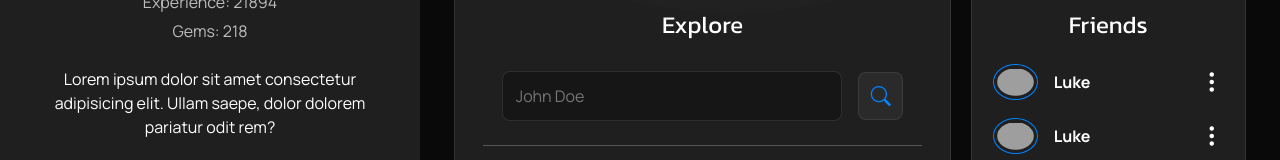
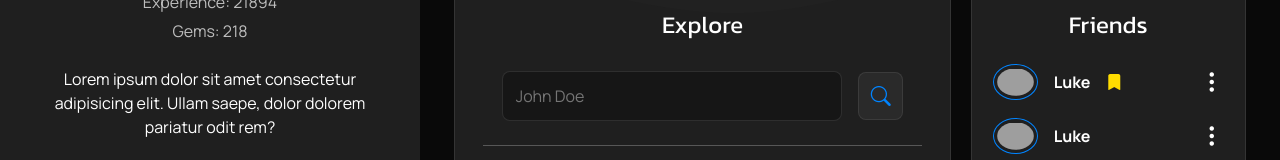
Before and after one commit to TDG-Org/Statue-Status, a React (Create React App) app in the folder client/: page /discover in a window 1280 px wide. Shown: the part 293-453 px from the top of the page. Built offline with nearby package versions, Linux system fonts and the light colour scheme; grey boxes are pictures that could not be loaded.

Commit message:
add bookmark label on a user

```diff
--- a/client/src/pages/Discover/DiscoverPage.jsx
+++ b/client/src/pages/Discover/DiscoverPage.jsx
@@ -138,7 +138,10 @@ const DiscoverPage = () => {
             <li className="friend">
               <div className="friend-left">
                 <img src={Planet} alt="" className="friend-avatar" />
+
                 <p className="friend-username">Luke</p>
+
+                <i className="bi bi-bookmark-fill" title="bookmark"></i>
               </div>
               <button className="view-friend"><i className="bi bi-three-dots-vertical"></i></button>
             </li>
--- a/client/src/pages/Discover/DiscoverPage.scss
+++ b/client/src/pages/Discover/DiscoverPage.scss
@@ -216,6 +216,10 @@
           margin: 0 1rem;
           font-weight: bold;
         }
+
+        .bi {
+          color: $yellow-clr;
+        }
       }
 
       button {
@@ -252,10 +256,10 @@
     .discover-user-friends {
        width: 100%;
        .friends-list {
+         flex-wrap: wrap;
         flex-direction: row;
+        align-items: center;
         justify-content: space-evenly;
-        align-items: center;
-        flex-wrap: wrap;
         .friend {
           width: 45%;
           min-width: 280px;
--- a/client/src/sass/variables.scss
+++ b/client/src/sass/variables.scss
@@ -19,7 +19,7 @@ $red-clr: #ff2f2ff1;
 
 // Yellow
 $mid-yellow-clr: #fff8aa;
-$yellow-clr: #fffb00f1;
+$yellow-clr: #ffdd00;
 
 // Full Contrast
 $light-clr: #fff;
```
